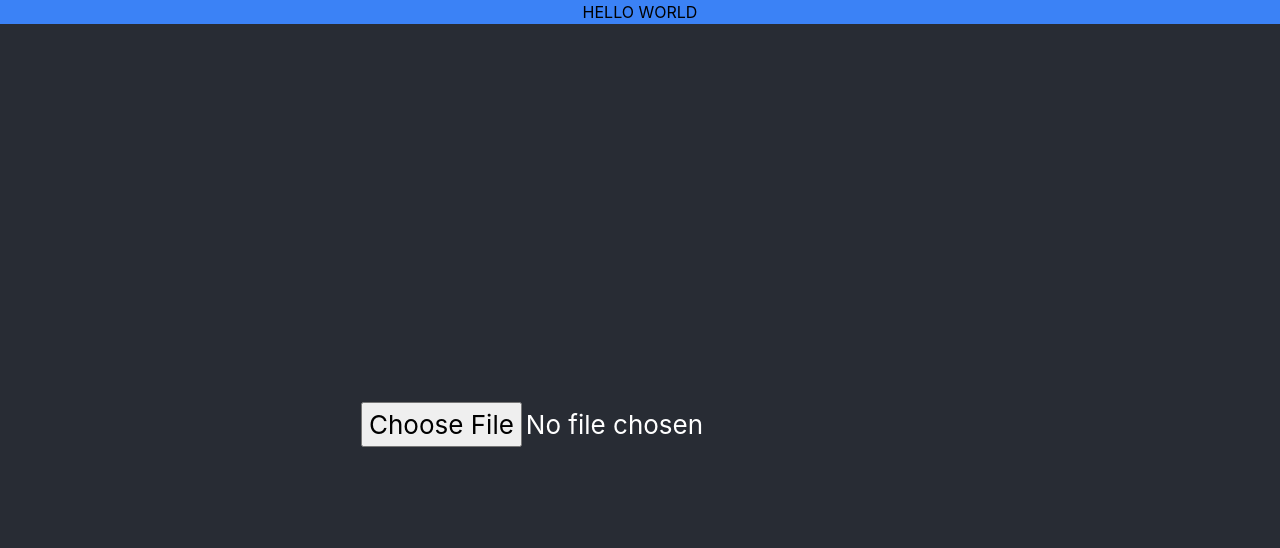
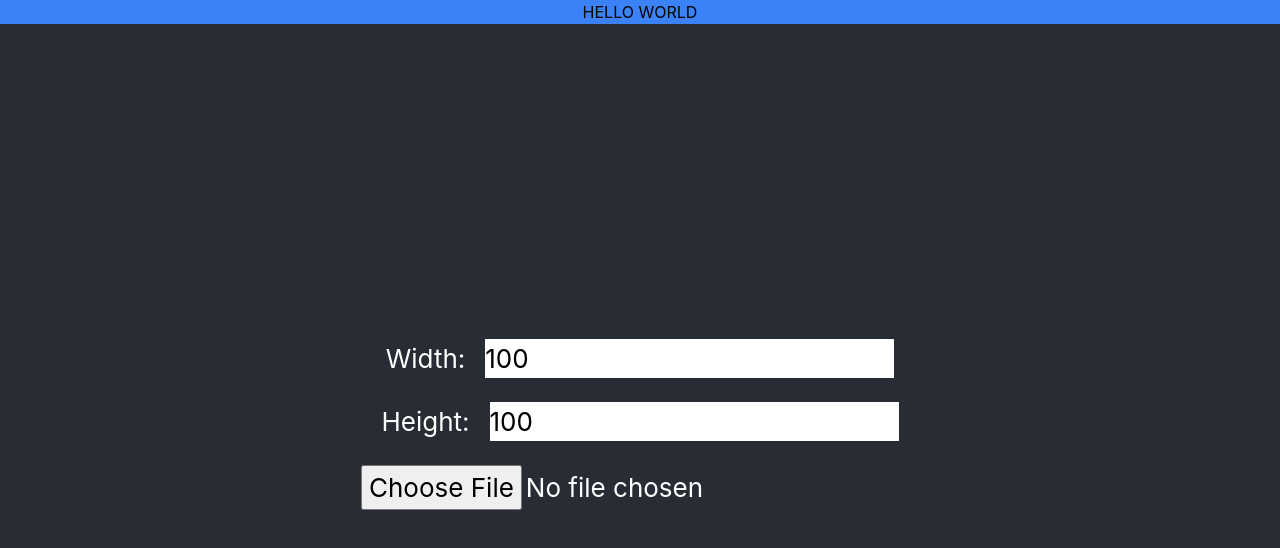
Before and after one commit to carolina-paz/graphgan-engine, a React (Create React App) app in the folder graphgan-engine/: page / in a window 1280 px wide. Shown: the top 548 px of the page. Built offline with nearby package versions, Linux system fonts and the light colour scheme.

Commit message:
accepts w and h

```diff
--- a/graphgan-engine/package.json
+++ b/graphgan-engine/package.json
@@ -3,6 +3,7 @@
   "version": "0.1.0",
   "private": true,
   "dependencies": {
+    "@babel/plugin-proposal-private-property-in-object": "^7.21.11",
     "@testing-library/jest-dom": "^5.17.0",
     "@testing-library/react": "^13.4.0",
     "@testing-library/user-event": "^13.5.0",
--- a/graphgan-engine/src/components/ImageProcessor.js
+++ b/graphgan-engine/src/components/ImageProcessor.js
@@ -4,6 +4,8 @@ import { Image } from 'image-js';
 
 const ImageProcessor = () => {
   const [processedImage, setProcessedImage] = useState(null);
+  const [width, setWidth] = useState(100);
+  const [height, setHeight] = useState(100);
 
   const processImage = async (inputImage) => {
     try {
@@ -14,7 +16,7 @@ const ImageProcessor = () => {
       const img = await Image.load(dataUrl);
 
       // Resize the image to a lower resolution
-      const resizedImage = img.resize({ width: 100, height: 100 });
+      const resizedImage = img.resize({ width, height});
 
       // Get pixel data
       const pixelData = resizedImage.getPixelsArray();
@@ -48,6 +50,28 @@ const ImageProcessor = () => {
 
   return (
     <div>
+      <div >
+        <label>
+          Width:
+          <input
+
+            value={width}
+            onChange={(e) => setWidth(Number(e.target.value))}
+            className='text-[#000000] ml-5'
+          />
+        </label>
+      </div>
+      <div className='my-6'>
+        <label>
+          Height:
+          <input
+
+            value={height}
+            onChange={(e) => setHeight(Number(e.target.value))}
+            className='text-[#000000] ml-5'
+          />
+        </label>
+      </div>
       <input type="file" onChange={handleImageChange} accept="image/*" />
       {processedImage && (
         <div>
```
Also changed, not shown: 1 other file (tests, documents, lock files or other folders).
